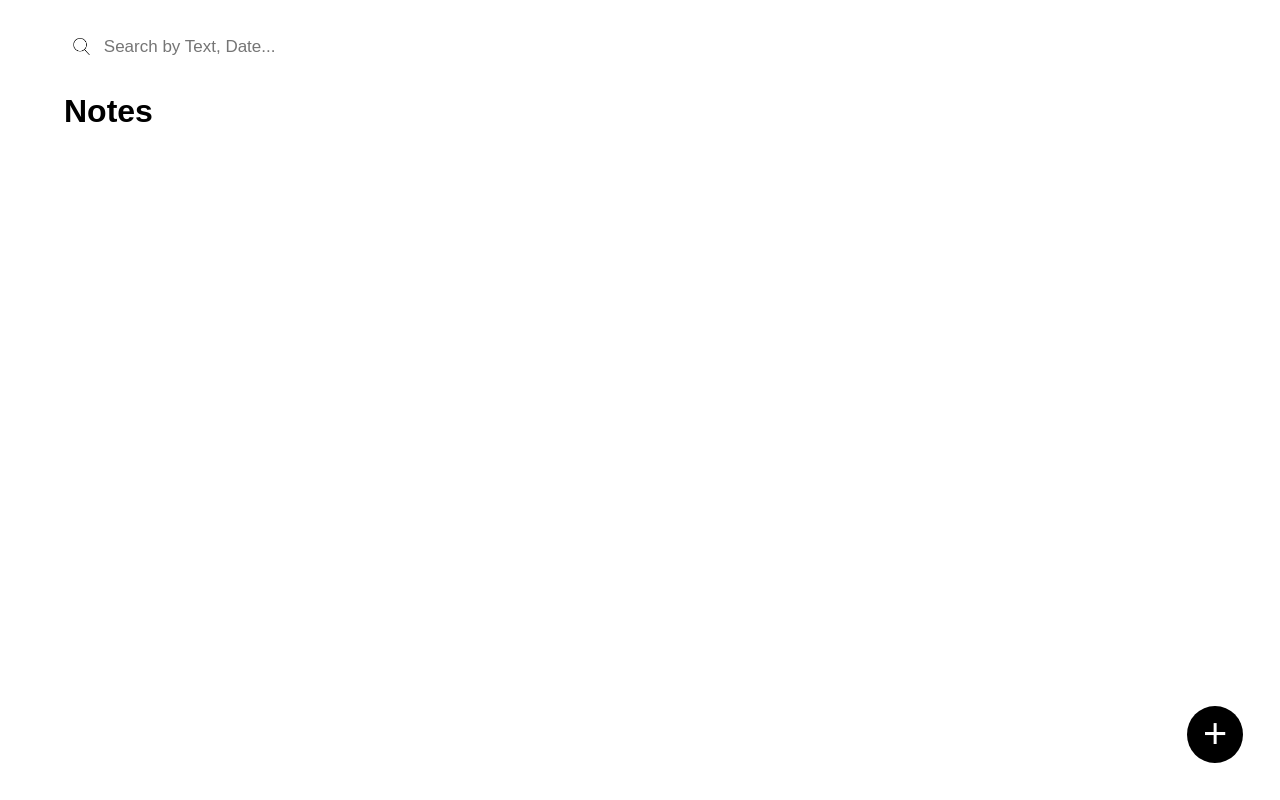
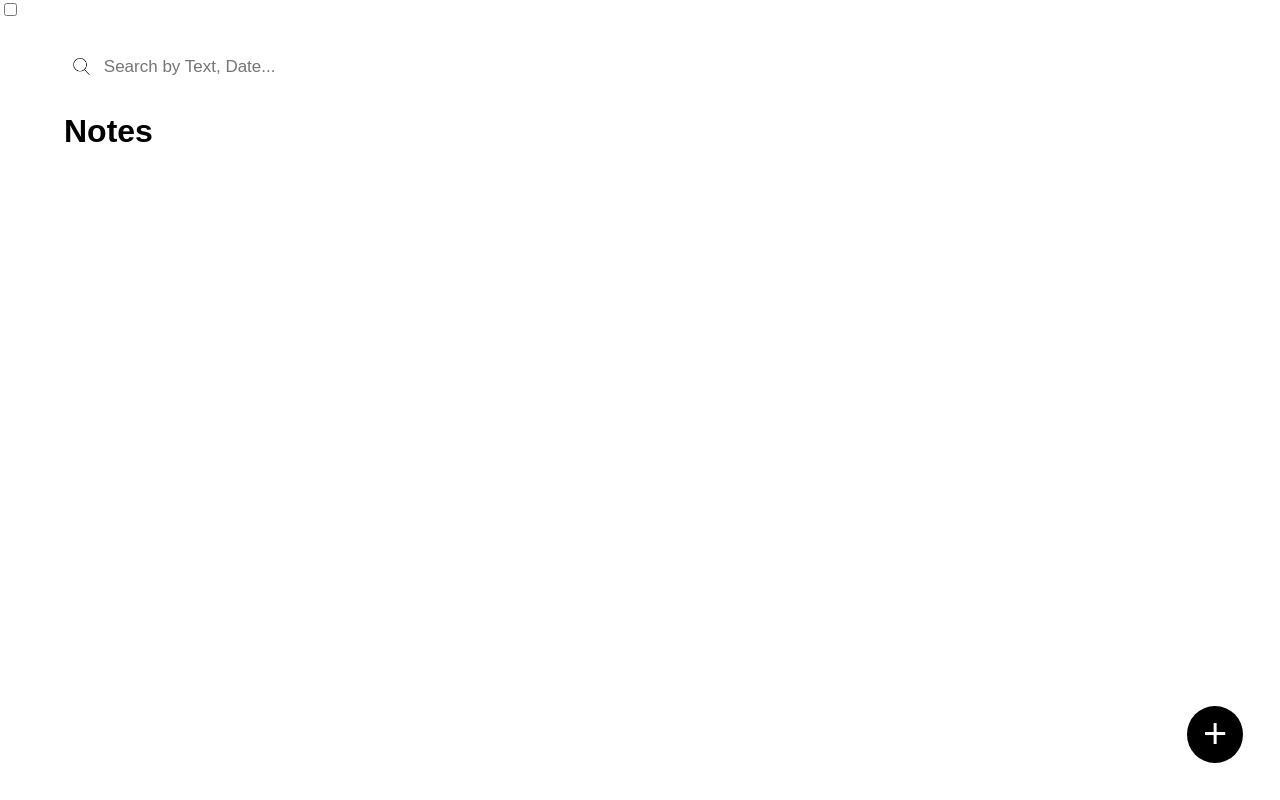
Before and after one commit to Websitedev7849/react-js, a React (Create React App) app: page / in a window 1280 px wide. Built offline with nearby package versions, Linux system fonts and the light colour scheme.

Commit message:
succesfully changed theme on toggle

```diff
--- a/src/App.js
+++ b/src/App.js
@@ -18,9 +18,24 @@ function App() {
   // Search words from navigation bar
   let [searchWords, setSearchWord] = useState("");
 
+  const toggleTheme = e => {
+    let target = e.target.parentElement;
+
+    if (target.classList.contains("light-theme")) {
+      target.classList.remove("light-theme");
+      target.classList.add("dark-theme");
+      return;
+    }
+
+    target.classList.remove("dark-theme");
+    target.classList.add("light-theme");
+  }
+
   return (
     <Router>
-      <div className="App">
+      <div className="App light-theme">
+        <label htmlFor="toggle-dark-theme"></label>
+        <input type="checkbox" id="toggle-dark-theme" onClick={e => toggleTheme(e)} />
         <section className="main">
           <Navbar setSearchWord = {setSearchWord} />
 
--- a/src/index.css
+++ b/src/index.css
@@ -12,6 +12,24 @@ body {
   height: 45rem;
   width: 100%;
 }
+
+
+.light-theme{
+  --color: #000000;
+  --bg-color: #ffffff;
+}
+
+.dark-theme{
+  --color: #ffffff;
+  --bg-color: #000000;
+}
+
+.App{
+  background-color: var(--bg-color);
+  color: var(--color);
+  transition: all 0.5s ease-in;
+}
+
 
 
 /* <Navbar/>  */
```
